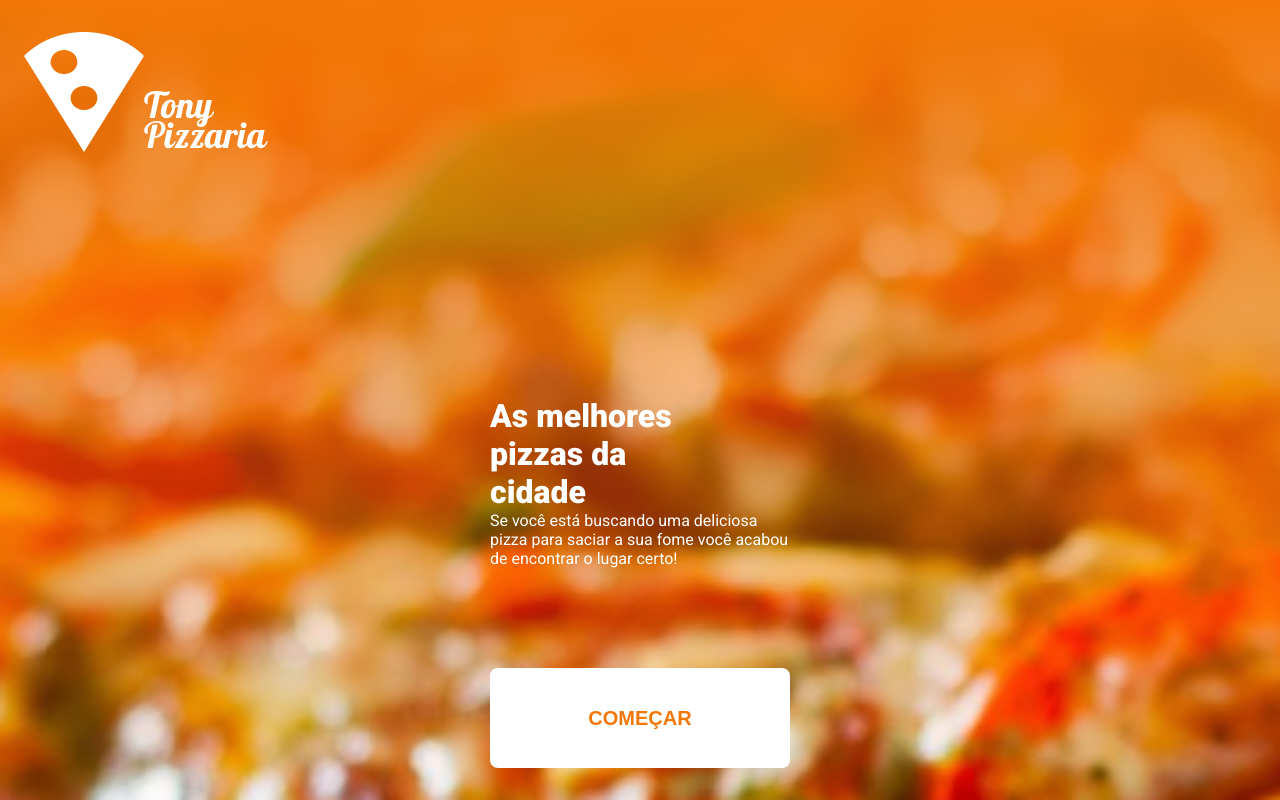
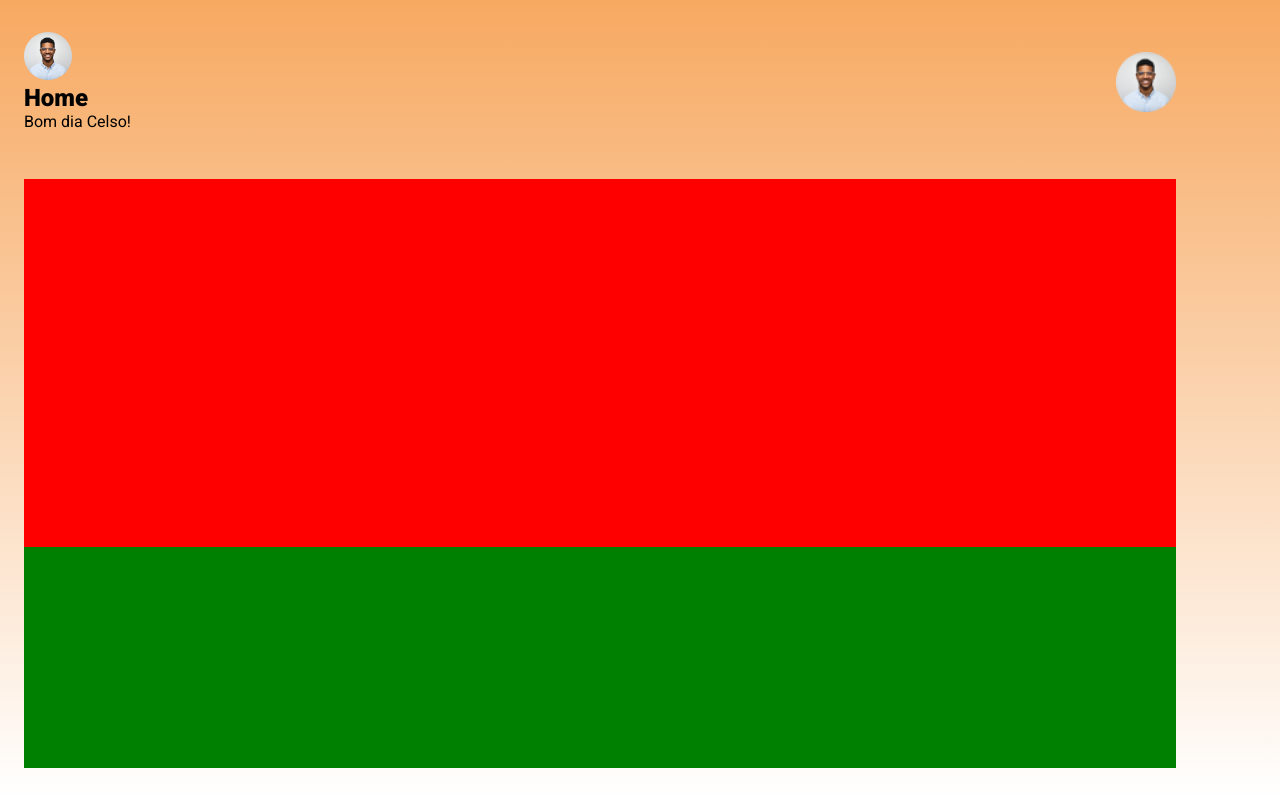
Before and after one commit to jeca16/Tony_pizzaria, a plain HTML site: page home.html in a window 1280 px wide. Drawn offline with Linux system fonts and the light colour scheme; a web font is replaced by a local one.

Commit message:
adicionar

```diff
--- /dev/null
+++ b/css/home.css
@@ -0,0 +1,42 @@
+body{
+    display: flex;
+    flex-direction: column;
+    height: 100vh;
+    padding: 32px 24px;
+    font-family: 'Roboto', sans-serif;
+}
+
+body::after{
+    position: absolute;
+    content: "";
+    display: block;
+    background: linear-gradient(0deg, #fff0 0%, var(--cor-principal) 158%);
+    width: 100vw;
+    height: 100vh;
+    z-index: -1;
+    inset: 0;
+}
+
+header{
+    height: 20vh;
+    width: 90vw;
+}
+
+.entrada{
+    background-image: url(../img/foto.webp);
+    background-repeat: no-repeat;
+    background-position: right;
+    background-size: 60px;
+}
+
+main{
+    height: 50vh;
+    width: 90vw;
+    background-color: red;
+}
+
+footer{
+    height: 30vh;
+    width: 90vw;
+    background-color:  green;
+}
--- a/index.html
+++ b/home.html
@@ -3,10 +3,10 @@
 <head>
     <meta charset="UTF-8">
     <meta name="viewport" content="width=device-width, initial-scale=1.0">
+    <link rel="stylesheet" href="./css/botao.css">
     <link rel="stylesheet" href="./css/reset.css">
     <link rel="stylesheet" href="./css/root.css">
-    <link rel="stylesheet" href="./css/style.css">
-    <link rel="stylesheet" href="./css/botao.css">
+    <link rel="stylesheet" href="./css/home.css">
     <link rel="preconnect" href="https://fonts.googleapis.com">
     <link rel="preconnect" href="https://fonts.gstatic.com" crossorigin>
     <link href="https://fonts.googleapis.com/css2?family=Autour+One&family=Roboto:wght@100;300;400;500;900&display=swap" rel="stylesheet">
@@ -14,14 +14,13 @@
 </head>
 <body>
     <header>
-        <img src="./img/logo.webp" alt="Logo Tony Pizzaria">
+       <div class="entrada">
+        <img src="./img/foto.webp" alt="">
+        <h2> Home</h2>
+        <p> Bom dia Celso!</p>
+       </div>
     </header>
-    <main>
-        <div class="conteudo-container">
-            <h1>As melhores pizzas da cidade</h1>
-            <p>Se você está buscando uma deliciosa pizza para saciar a sua fome você acabou de encontrar o lugar certo!</p>
-        </div>
-        <button class="botao">COMEÇAR</button>
-    </main>
+    <main></main>
+    <footer></footer>
 </body>
 </html>
```
Also changed, not shown: pages/index.html (added, +27 -0 lines), img/foto.webp (added).
